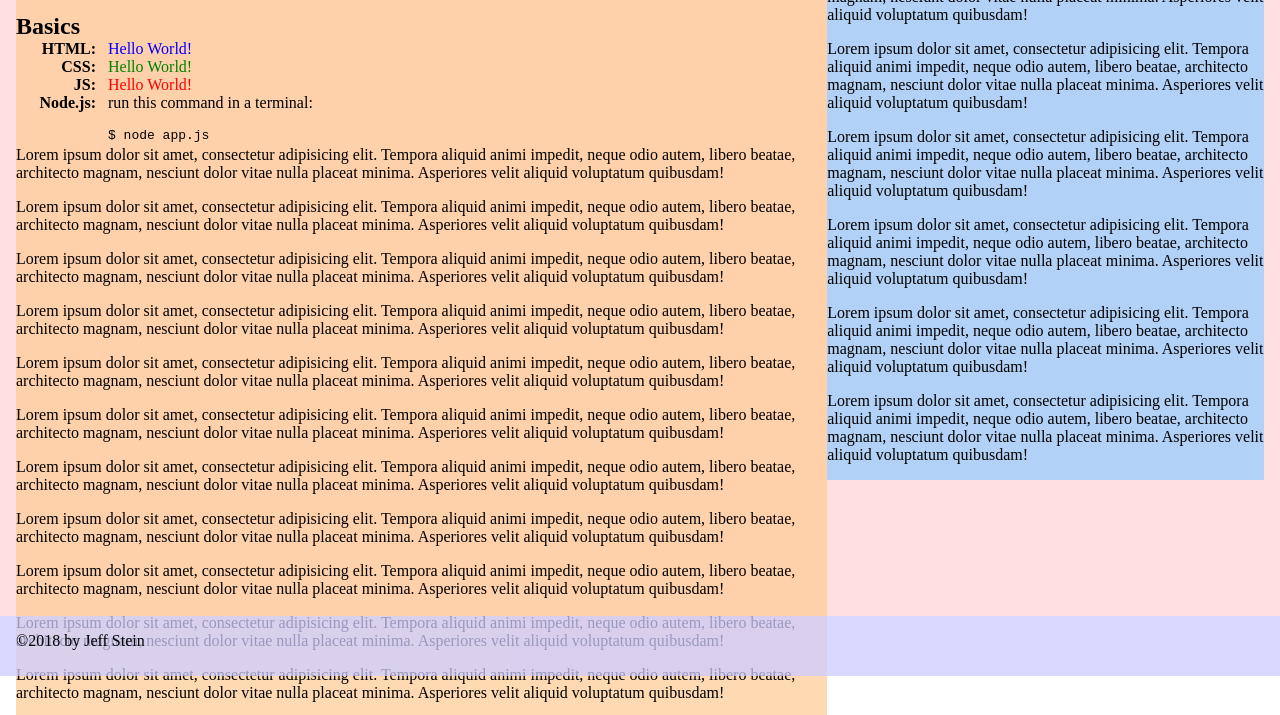
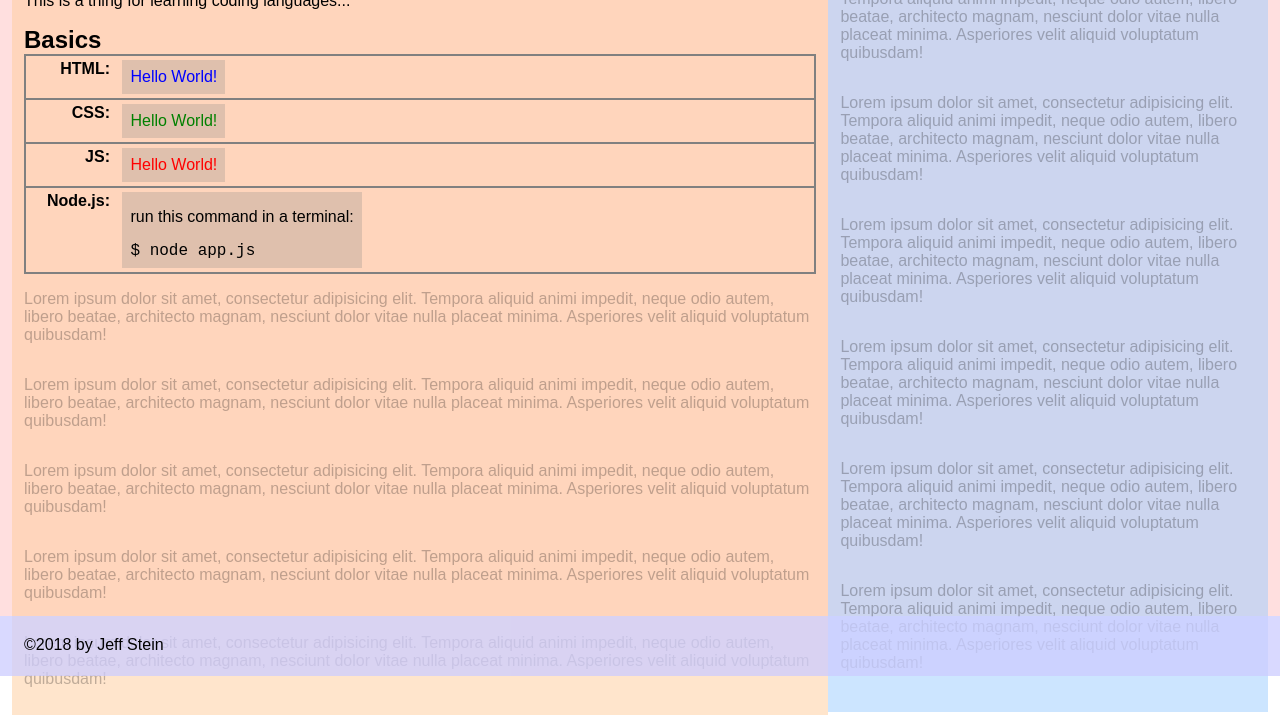
Before and after one commit to jstein-ftdi/hello-world, a website: page src/index.html in a window 1280 px wide. Shown: the part 124-839 px from the top of the page. Drawn offline with Linux system fonts and the light colour scheme.

Commit message:
css updates.

```diff
--- a/src/css/main.css
+++ b/src/css/main.css
@@ -5,11 +5,18 @@
 	margin:0;
 	vertical-align:top;
 }
+html {
+	font-size: 62.5%;
+}
+body {
+	font-size: 1.6rem;
+	font-family: sans-serif;
+}
 #wrapper {
 	position: relative;
 }
 header, main, footer {
-	padding:1em;
+	padding:0.75em;
 	margin:0;
 	position:fixed;
 	top:0;
@@ -29,8 +36,6 @@ main {
 	top:60px;
 	width:100vw;
 	height:calc( 100vh - 120px );
-	/*margin-bottom: 120px;*/
-	/*padding-bottom: 120px;*/
 	background-color: rgba(255,0,0,0.125);
 }
 footer {
@@ -39,17 +44,27 @@ footer {
 	height:60px;
 	z-index:2;
 }
+header > nav,
+main > section,
+main > aside,
+footer > nav {
+	padding:0.5em 0.75em;
+}
+section, aside {
+	margin-bottom: 60px;
+}
 section {
-	background-color: rgba(255,204,153,0.75);
+	background-color: rgba(255,204,153,0.5);
 	width:65%;
 	float:left;
 }
 aside {
-	background-color: rgba(153,204,255,0.75);
+	background-color: rgba(153,204,255,0.5);
 	width:35%;
 	float:left;
 }
 p {
+	margin-top:0.5em;
 	margin-bottom:1em;
 }
 ul {
@@ -73,6 +88,17 @@ li span {
 	display: inline-block;
 	font-weight: 400;
 }
+.experiments {
+	border:1px solid grey;
+}
+.experiments li {
+	border:1px solid grey;
+	padding:0.25em;
+}
+.hello-world {
+	background-color: rgba(127,127,127,0.25);
+	padding:0.5em;
+}
 .html .hello-world {
 	color:blue;
 }
@@ -85,3 +111,8 @@ li span {
 .js .hello-world {
 	color:red;
 }
+.filler {
+	color:rgba(0,0,0,0.25);
+	margin-top:1em;
+	margin-bottom:2em;
+}
--- a/src/index.html
+++ b/src/index.html
@@ -17,7 +17,7 @@
 			<h1>Hello World!</h1>
 			<p>This is a thing for learning coding languages...</p>
 			<h2>Basics</h2>
-			<ul>
+			<ul class="experiments">
 				<li class="html">
 					<strong>HTML</strong>
 					<span class="hello-world">Hello World!</span>
@@ -70,7 +70,9 @@
 	</main>
 
 	<footer>
-		&copy;2018 by Jeff Stein
+		<nav>
+			&copy;2018 by Jeff Stein
+		</nav>
 	</footer>
 
 	</div>
```
